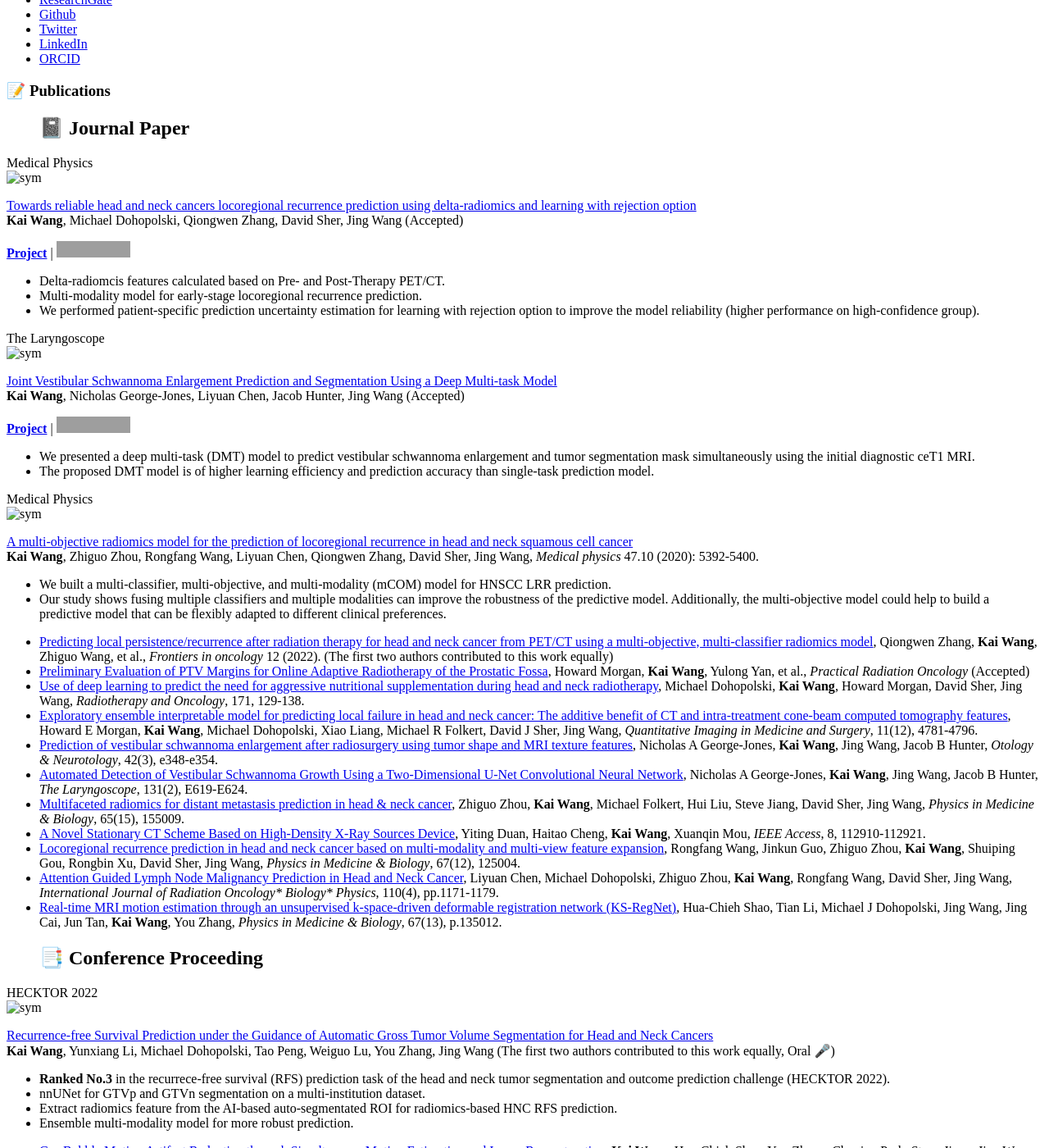
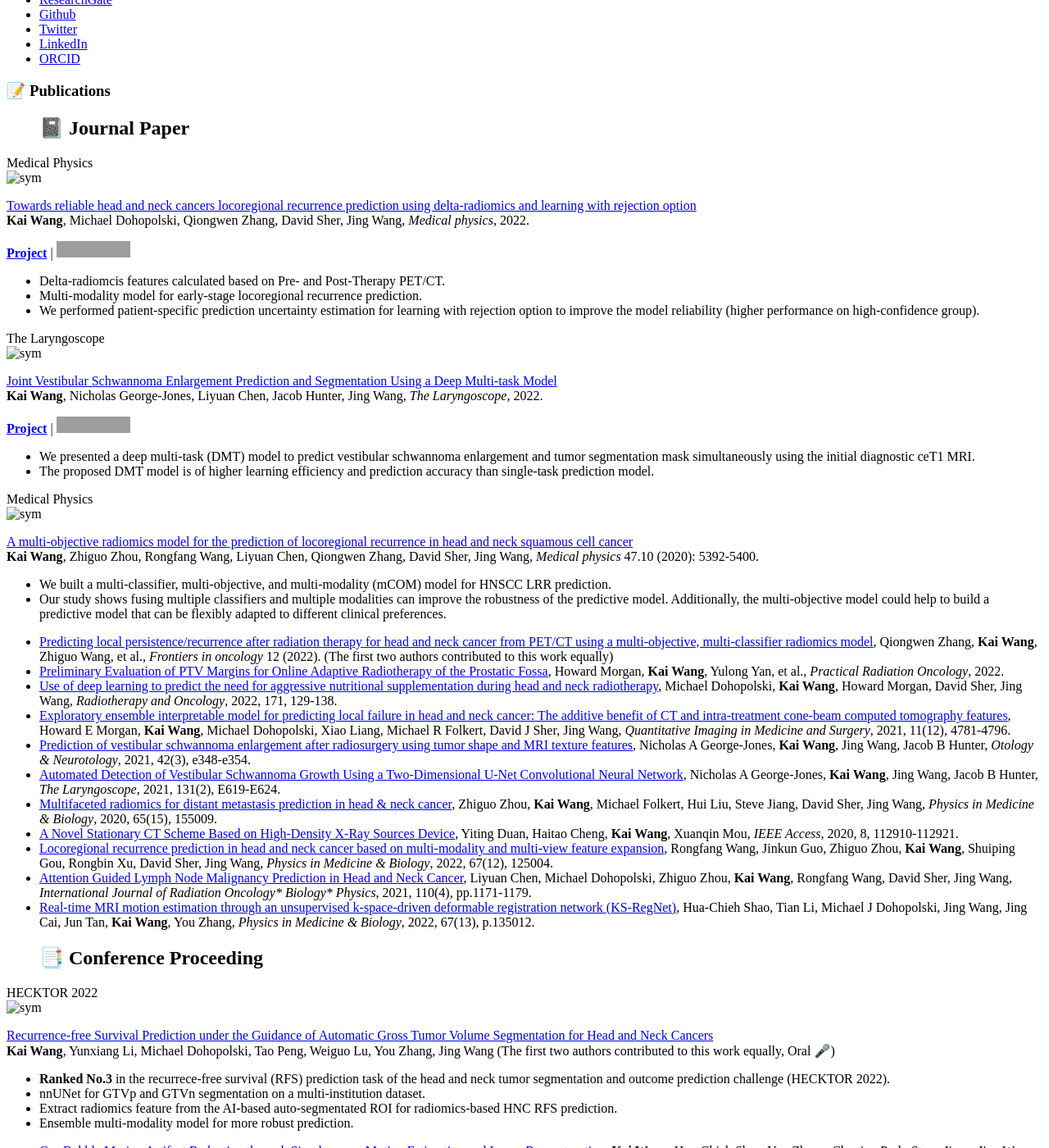
Before and after one commit to wangkaiwan/wangkaiwan.github.io, a Jekyll site: the page built from _pages/includes/pub.md, in a window 1280 px wide and 1400 px high, scrolled down 403 px. Shown: the whole window at 82% size. Built offline with Jekyll 4.4.1, drawn with Linux system fonts in a browser that asks for light colours; our own code applies the rules of GitHub Pages for plain Markdown files; grey boxes are pictures that could not be loaded.

Commit message:
Update pub.md

```diff
--- a/_pages/includes/pub.md
+++ b/_pages/includes/pub.md
@@ -7,7 +7,7 @@
 <div class='paper-box-text' markdown="1">
 
 [Towards reliable head and neck cancers locoregional recurrence prediction using delta-radiomics and learning with rejection option](https://aapm.onlinelibrary.wiley.com/doi/10.1002/mp.16132) \\
-**Kai Wang**, Michael Dohopolski, Qiongwen Zhang, David Sher, Jing Wang (Accepted)
+**Kai Wang**, Michael Dohopolski, Qiongwen Zhang, David Sher, Jing Wang, *Medical physics*, 2022.
 
 [**Project**](https://github.com/wangkaiwan/LRO_ReliableRadiomics) \| [![](https://img.shields.io/github/license/wangkaiwan/LRO_ReliableRadiomics?style=social&label=Code)](https://github.com/wangkaiwan/LRO_ReliableRadiomics)
   - Delta-radiomcis features calculated based on Pre- and Post-Therapy PET/CT.
@@ -21,7 +21,7 @@
 <div class='paper-box-text' markdown="1">
 
 [Joint Vestibular Schwannoma Enlargement Prediction and Segmentation Using a Deep Multi-task Model](https://onlinelibrary.wiley.com/doi/10.1002/lary.30516) \\
-**Kai Wang**, Nicholas George-Jones, Liyuan Chen, Jacob Hunter, Jing Wang (Accepted)
+**Kai Wang**, Nicholas George-Jones, Liyuan Chen, Jacob Hunter, Jing Wang, *The Laryngoscope*, 2022.
 
 [**Project**](https://github.com/wangkaiwan/VS-Growth-Prediction) \| [![](https://img.shields.io/github/license/wangkaiwan/VS-Growth-Prediction?style=social&label=Code)](https://github.com/wangkaiwan/VS-Growth-Prediction)
   - We presented a deep multi-task (DMT) model to predict vestibular schwannoma enlargement and tumor segmentation mask simultaneously using the initial diagnostic ceT1 MRI.
@@ -42,16 +42,16 @@
 </div>
 
 - [Predicting local persistence/recurrence after radiation therapy for head and neck cancer from PET/CT using a multi-objective, multi-classifier radiomics model](https://www.frontiersin.org/articles/10.3389/fonc.2022.955712/full), Qiongwen Zhang, **Kai Wang**, Zhiguo Wang, et al., *Frontiers in oncology* 12 (2022). (The first two authors contributed to this work equally)
-- [Preliminary Evaluation of PTV Margins for Online Adaptive Radiotherapy of the Prostatic Fossa](https://www.practicalradonc.org/article/S1879-8500(22)00366-6/fulltext), Howard Morgan, **Kai Wang**, Yulong Yan, et al., *Practical Radiation Oncology* (Accepted)
-- [Use of deep learning to predict the need for aggressive nutritional supplementation during head and neck radiotherapy](https://www.sciencedirect.com/science/article/pii/S0167814022002249), Michael Dohopolski, **Kai Wang**, Howard Morgan, David Sher, Jing Wang, *Radiotherapy and Oncology*, 171, 129-138.
-- [Exploratory ensemble interpretable model for predicting local failure in head and neck cancer: The additive benefit of CT and intra-treatment cone-beam computed tomography features](https://qims.amegroups.com/article/view/74434/html), Howard E Morgan, **Kai Wang**, Michael Dohopolski, Xiao Liang, Michael R Folkert, David J Sher, Jing Wang, *Quantitative Imaging in Medicine and Surgery*, 11(12), 4781-4796.
-- [Prediction of vestibular schwannoma enlargement after radiosurgery using tumor shape and MRI texture features](https://journals.lww.com/otology-neurotology/Fulltext/2021/03000/Prediction_of_Vestibular_Schwannoma_Enlargement.32.aspx), Nicholas A George-Jones, **Kai Wang**, Jing Wang, Jacob B Hunter, *Otology & Neurotology*, 42(3), e348-e354.
-- [Automated Detection of Vestibular Schwannoma Growth Using a Two‐Dimensional U‐Net Convolutional Neural Network](https://onlinelibrary.wiley.com/doi/full/10.1002/lary.28695), Nicholas A George-Jones, **Kai Wang**, Jing Wang, Jacob B Hunter, *The Laryngoscope*, 131(2), E619-E624.
-- [Multifaceted radiomics for distant metastasis prediction in head & neck cancer](https://iopscience.iop.org/article/10.1088/1361-6560/ab8956/meta), Zhiguo Zhou, **Kai Wang**, Michael Folkert, Hui Liu, Steve Jiang, David Sher, Jing Wang, *Physics in Medicine & Biology*, 65(15), 155009.
-- [A Novel Stationary CT Scheme Based on High-Density X-Ray Sources Device](https://ieeexplore.ieee.org/abstract/document/9120034), Yiting Duan, Haitao Cheng, **Kai Wang**, Xuanqin Mou, *IEEE Access*, 8, 112910-112921.
-- [Locoregional recurrence prediction in head and neck cancer based on multi-modality and multi-view feature expansion](https://iopscience.iop.org/article/10.1088/1361-6560/ac72f0/meta), Rongfang Wang, Jinkun Guo, Zhiguo Zhou, **Kai Wang**, Shuiping Gou, Rongbin Xu, David Sher, Jing Wang, *Physics in Medicine & Biology*, 67(12), 125004.
-- [Attention Guided Lymph Node Malignancy Prediction in Head and Neck Cancer](https://www.sciencedirect.com/science/article/pii/S0360301621001711), Liyuan Chen, Michael Dohopolski, Zhiguo Zhou, **Kai Wang**, Rongfang Wang, David Sher, Jing Wang, *International Journal of Radiation Oncology\* Biology\* Physics*, 110(4), pp.1171-1179.
-- [Real-time MRI motion estimation through an unsupervised k-space-driven deformable registration network (KS-RegNet)](https://iopscience.iop.org/article/10.1088/1361-6560/ac762c/meta), Hua-Chieh Shao, Tian Li, Michael J Dohopolski, Jing Wang, Jing Cai, Jun Tan, **Kai Wang**, You Zhang, *Physics in Medicine & Biology*, 67(13), p.135012.
+- [Preliminary Evaluation of PTV Margins for Online Adaptive Radiotherapy of the Prostatic Fossa](https://www.practicalradonc.org/article/S1879-8500(22)00366-6/fulltext), Howard Morgan, **Kai Wang**, Yulong Yan, et al., *Practical Radiation Oncology*, 2022.
+- [Use of deep learning to predict the need for aggressive nutritional supplementation during head and neck radiotherapy](https://www.sciencedirect.com/science/article/pii/S0167814022002249), Michael Dohopolski, **Kai Wang**, Howard Morgan, David Sher, Jing Wang, *Radiotherapy and Oncology*, 2022, 171, 129-138.
+- [Exploratory ensemble interpretable model for predicting local failure in head and neck cancer: The additive benefit of CT and intra-treatment cone-beam computed tomography features](https://qims.amegroups.com/article/view/74434/html), Howard E Morgan, **Kai Wang**, Michael Dohopolski, Xiao Liang, Michael R Folkert, David J Sher, Jing Wang, *Quantitative Imaging in Medicine and Surgery*, 2021, 11(12), 4781-4796.
+- [Prediction of vestibular schwannoma enlargement after radiosurgery using tumor shape and MRI texture features](https://journals.lww.com/otology-neurotology/Fulltext/2021/03000/Prediction_of_Vestibular_Schwannoma_Enlargement.32.aspx), Nicholas A George-Jones, **Kai Wang**, Jing Wang, Jacob B Hunter, *Otology & Neurotology*, 2021, 42(3), e348-e354.
+- [Automated Detection of Vestibular Schwannoma Growth Using a Two‐Dimensional U‐Net Convolutional Neural Network](https://onlinelibrary.wiley.com/doi/full/10.1002/lary.28695), Nicholas A George-Jones, **Kai Wang**, Jing Wang, Jacob B Hunter, *The Laryngoscope*, 2021, 131(2), E619-E624.
+- [Multifaceted radiomics for distant metastasis prediction in head & neck cancer](https://iopscience.iop.org/article/10.1088/1361-6560/ab8956/meta), Zhiguo Zhou, **Kai Wang**, Michael Folkert, Hui Liu, Steve Jiang, David Sher, Jing Wang, *Physics in Medicine & Biology*, 2020, 65(15), 155009.
+- [A Novel Stationary CT Scheme Based on High-Density X-Ray Sources Device](https://ieeexplore.ieee.org/abstract/document/9120034), Yiting Duan, Haitao Cheng, **Kai Wang**, Xuanqin Mou, *IEEE Access*, 2020, 8, 112910-112921.
+- [Locoregional recurrence prediction in head and neck cancer based on multi-modality and multi-view feature expansion](https://iopscience.iop.org/article/10.1088/1361-6560/ac72f0/meta), Rongfang Wang, Jinkun Guo, Zhiguo Zhou, **Kai Wang**, Shuiping Gou, Rongbin Xu, David Sher, Jing Wang, *Physics in Medicine & Biology*, 2022, 67(12), 125004.
+- [Attention Guided Lymph Node Malignancy Prediction in Head and Neck Cancer](https://www.sciencedirect.com/science/article/pii/S0360301621001711), Liyuan Chen, Michael Dohopolski, Zhiguo Zhou, **Kai Wang**, Rongfang Wang, David Sher, Jing Wang, *International Journal of Radiation Oncology\* Biology\* Physics*, 2021, 110(4), pp.1171-1179.
+- [Real-time MRI motion estimation through an unsupervised k-space-driven deformable registration network (KS-RegNet)](https://iopscience.iop.org/article/10.1088/1361-6560/ac762c/meta), Hua-Chieh Shao, Tian Li, Michael J Dohopolski, Jing Wang, Jing Cai, Jun Tan, **Kai Wang**, You Zhang, *Physics in Medicine & Biology*, 2022, 67(13), p.135012.
 
 
 
```
